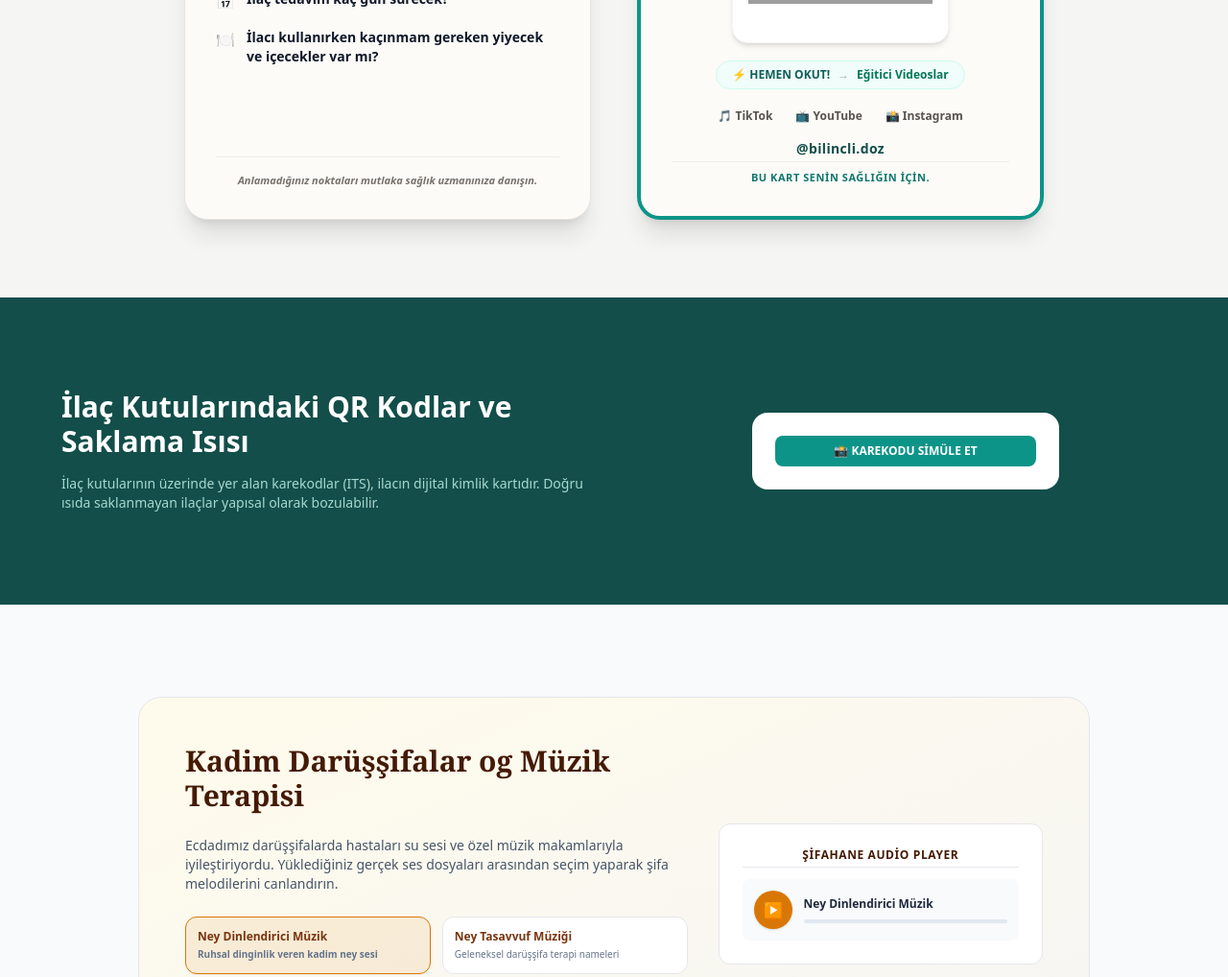
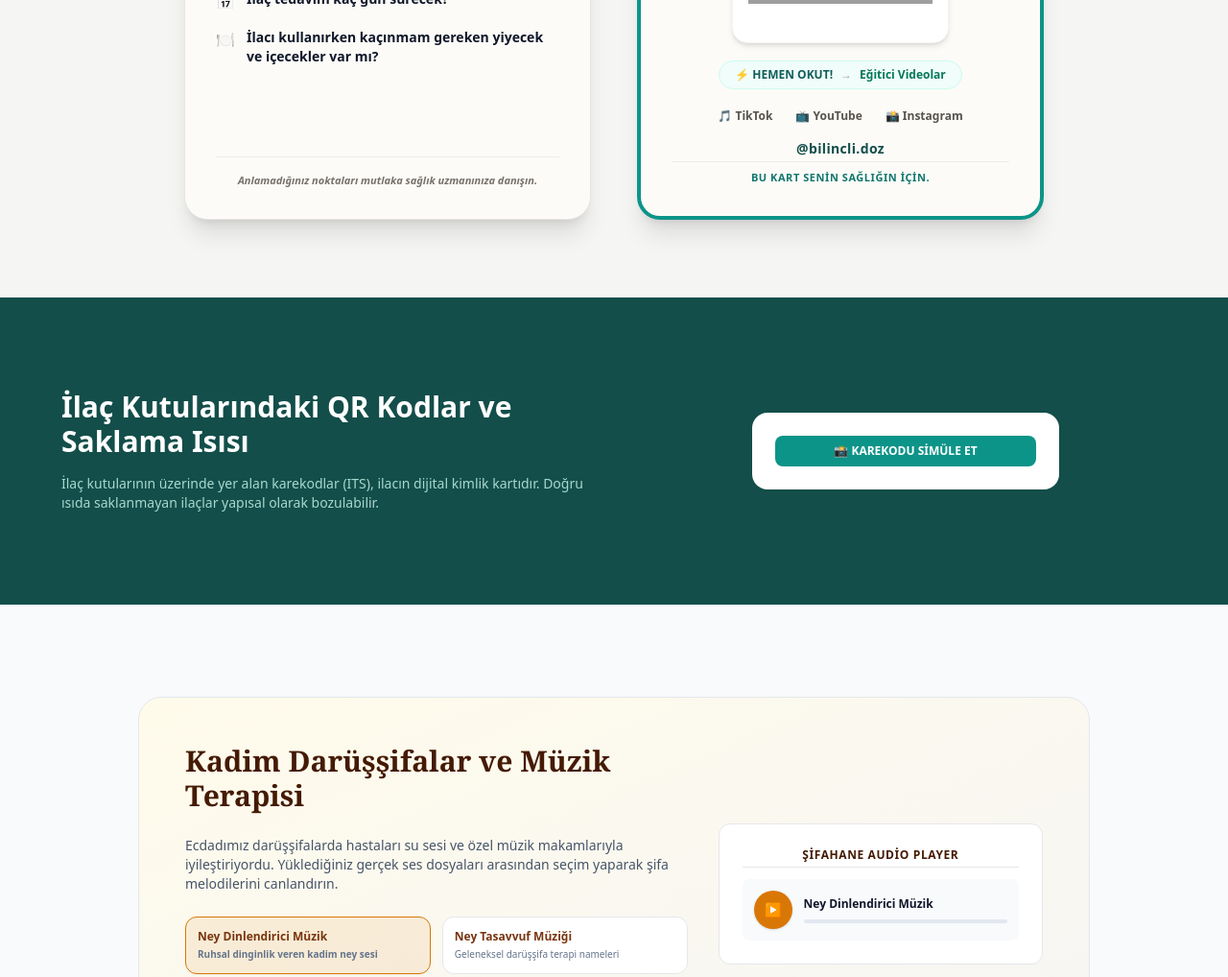
Before and after one commit to FurkanYayla/Bilin-li-Doz, a React (Vite) app: page / in a window 1280 px wide. Shown: the part 1747-2765 px from the top of the page at 96% size. Built offline with nearby package versions, Linux system fonts and the light colour scheme; grey boxes are pictures that could not be loaded.

Commit message:
Update App.jsx

```diff
--- a/src/App.jsx
+++ b/src/App.jsx
@@ -4,7 +4,7 @@ export default function App() {
   const [activeAccordion, setActiveAccordion] = useState(null);
   const [qrScanned, setQrScanned] = useState(false);
 
-  // 🌟 BOŞLUKSUZ VE TAM UYUMLU GERÇEK SES ENTEGRASYONU
+  // 🌟 PUBLIC KLASÖRÜNDEKİ YENİ BOŞLUKSUZ DOSYA İSİMLERİNİZ
   const audioTracks = [
     {
       id: 'ney-dinlendirici',
@@ -37,29 +37,58 @@ export default function App() {
   const [progress, setProgress] = useState(0);
   const audioRef = useRef(null);
 
+  // 🌟 SAFARI VE REACT ZAMANLAMA ÇAKIŞMASINI ÇÖZEN SİHİRLİ EFEKT
+  useEffect(() => {
+    if (audioRef.current) {
+      audioRef.current.pause();
+      audioRef.current.load(); // Yeni dosyayı tarayıcı hafızasına güvenli bir şekilde zorla yükler
+      setProgress(0);
+
+      // Eğer bir müzik zaten çalarken kullanıcı başka bir makama tıkladıysa, güvenli şekilde geçiş yapıp oynatır
+      if (isPlaying) {
+        const playPromise = audioRef.current.play();
+        if (playPromise !== undefined) {
+          playPromise.catch(error => {
+            console.log("Otomatik oynatma tarayıcı tarafından engellendi:", error);
+            setIsPlaying(false);
+          });
+        }
+      }
+    }
+  }, [currentTrack]);
+
   const togglePlay = () => {
+    if (!audioRef.current) return;
+
     if (isPlaying) {
       audioRef.current.pause();
+      setIsPlaying(false);
     } else {
-      audioRef.current.play().catch(err => console.log("Ses dosyası oynatılamadı", err));
+      // Doğrudan kullanıcı tıklamasıyla tetiklendiği için Safari engeline takılmaz
+      audioRef.current.play()
+        .then(() => {
+          setIsPlaying(true);
+        })
+        .catch(err => {
+          console.log("Oynatma hatası:", err);
+          alert("Ses dosyası şu an yüklenemedi. Lütfen internetinizi kontrol edip tekrar deneyin.");
+        });
     }
-    setIsPlaying(!isPlaying);
   };
 
   const changeTrack = (track) => {
     setCurrentTrack(track);
-    setIsPlaying(false);
-    setProgress(0);
-    if (audioRef.current) {
-      audioRef.current.pause();
-      audioRef.current.load();
-    }
   };
 
   const handleTimeUpdate = () => {
     if (audioRef.current && audioRef.current.duration) {
       setProgress((audioRef.current.currentTime / audioRef.current.duration) * 100);
     }
+  };
+
+  const handleAudioEnded = () => {
+    setIsPlaying(false);
+    setProgress(0);
   };
 
   const toggleAccordion = (id) => {
@@ -71,18 +100,18 @@ export default function App() {
     { id: 2, title: "İlacı nasıl kullanacağım?", desc: "Aç karnına mı, tok karnına mı alınacak? Çiğnenerek mi yutulacak, doğrudan suyla mı? Doğru uygulama şifanın ilk şartıdır." },
     { id: 3, title: "İlacı günün hangi saatlerinde ve kaç kez kullanacağım?", desc: 'Kanda ilaç düzeyinin sabit kalabilmesi için tam 8 saatte bir (günde 3 defa) alınması gerekir. Saat düzenine sadakat şarttır.' },
     { id: 4, title: "İlaç tedavim kaç gün sürecek?", desc: "Kendinizi iyi hissettiğiniz an ilacı bırakmak en büyük hatalardan biridir. Bakterilerin direnç kazanmaması için tedavi süresi tamamlanmalıdır." },
-    { id: 5, title: "İlacı kullanırken kaçınmam gereken yiyecek ve içecekler var mı?", desc: "Özellikle greyfurt suyu ilaçların etkisini tehlikeli düzeyde artırabilir; süt ürünleri ise bazı antibiyotiklerin emilimini durdurabilir." }
+    { id: 5, title: "İlacı kullanırken kaçınmam gereken yiyecek ve içecekler var mı?", desc: "Özellikle greyfurt suyu ilaçların etkisini tehlikeli düzeyde artırabilir; süt ürünleri ise bazı antibiyotiklerin emilimini tamamen durdurabilir." }
   ];
 
   return (
     <div className="min-h-screen bg-slate-50 text-slate-800 antialiased overflow-x-hidden font-sans">
 
-      {/* GERÇEK ARKA PLAN SES MOTORU */}
+      {/* ARKA PLAN GERÇEK SES ELEMANI */}
       <audio
         ref={audioRef}
         src={currentTrack.src}
         onTimeUpdate={handleTimeUpdate}
-        onEnded={() => setIsPlaying(false)}
+        onEnded={handleAudioEnded}
       />
 
       {/* MENÜ ALANI */}
@@ -178,7 +207,7 @@ export default function App() {
             </div>
             <div className="w-full space-y-4">
               <div className="flex justify-center items-center gap-2 text-xs font-bold text-teal-800 bg-teal-50 border border-teal-100 py-1.5 px-4 rounded-full w-fit mx-auto">
-                <span>⚡ HEMEN OKUT!</span><span className="text-stone-400">→</span><span className="text-emerald-700">Eğitici Videoslar</span>
+                <span>⚡ HEMEN OKUT!</span><span className="text-stone-400">→</span><span className="text-emerald-700">Eğitici Videolar</span>
               </div>
               <div className="flex justify-center gap-6 pt-1 text-stone-600 text-xs font-bold">
                 <span>🎵 TikTok</span><span>📺 YouTube</span><span>📸 Instagram</span>
@@ -206,14 +235,14 @@ export default function App() {
         </div>
       </section>
 
-      {/* DİJİTAL ŞİFAHANE (BOŞLUKSUZ YENİ SES DOSYALARI) */}
+      {/* DİJİTAL ŞİFAHANE (ZIRHLI SES SEÇİM ALANI) */}
       <section id="sifahane" className="py-24 max-w-5xl mx-auto px-4">
         <div className="bg-gradient-to-br from-amber-50 to-stone-100 rounded-3xl p-8 md:p-12 border grid md:grid-cols-5 gap-8 items-center">
           <div className="md:col-span-3 space-y-6">
-            <h2 className="text-3xl font-bold text-amber-950 font-serif">Kadim Darüşşifalar og Müzik Terapisi</h2>
+            <h2 className="text-3xl font-bold text-amber-950 font-serif">Kadim Darüşşifalar ve Müzik Terapisi</h2>
             <p className="text-slate-600 text-sm">Ecdadımız darüşşifalarda hastaları su sesi ve özel müzik makamlarıyla iyileştiriyordu. Yüklediğiniz gerçek ses dosyaları arasından seçim yaparak şifa melodilerini canlandırın.</p>
 
-            {/* 4 Şarkı İçin Dinamik Seçim Butonları */}
+            {/* 4 Şarkı Seçim Alanı */}
             <div className="grid sm:grid-cols-2 gap-3">
               {audioTracks.map((track) => (
                 <button
@@ -232,11 +261,11 @@ export default function App() {
           <div className="md:col-span-2 bg-white p-6 rounded-xl border space-y-3 w-full">
             <div className="text-center font-bold text-xs text-amber-950 uppercase tracking-wider pb-1 border-b">Şifahane Audio Player</div>
             <div className="flex items-center gap-3 bg-slate-50 p-3 rounded-lg">
-              <button onClick={togglePlay} className="h-10 w-10 bg-amber-600 hover:bg-amber-700 text-white rounded-full flex items-center justify-center font-bold shadow shrink-0">
+              <button onClick={togglePlay} className="h-10 w-10 bg-amber-600 hover:bg-amber-700 text-white rounded-full flex items-center justify-center font-bold shadow shrink-0 text-sm">
                 {isPlaying ? '⏸' : '▶'}
               </button>
               <div className="w-full text-xs min-w-0">
-                <div className={`font-bold truncate ${isPlaying ? 'text-amber-600 animate-pulse' : ''}`}>{currentTrack.name}</div>
+                <div className={`font-bold truncate ${isPlaying ? 'text-amber-600' : 'text-slate-900'}`}>{currentTrack.name}</div>
                 <div className="w-full bg-slate-200 h-1 rounded-full mt-2 overflow-hidden">
                   <div className="bg-amber-600 h-full transition-all duration-100" style={{ width: `${progress}%` }}></div>
                 </div>
```
